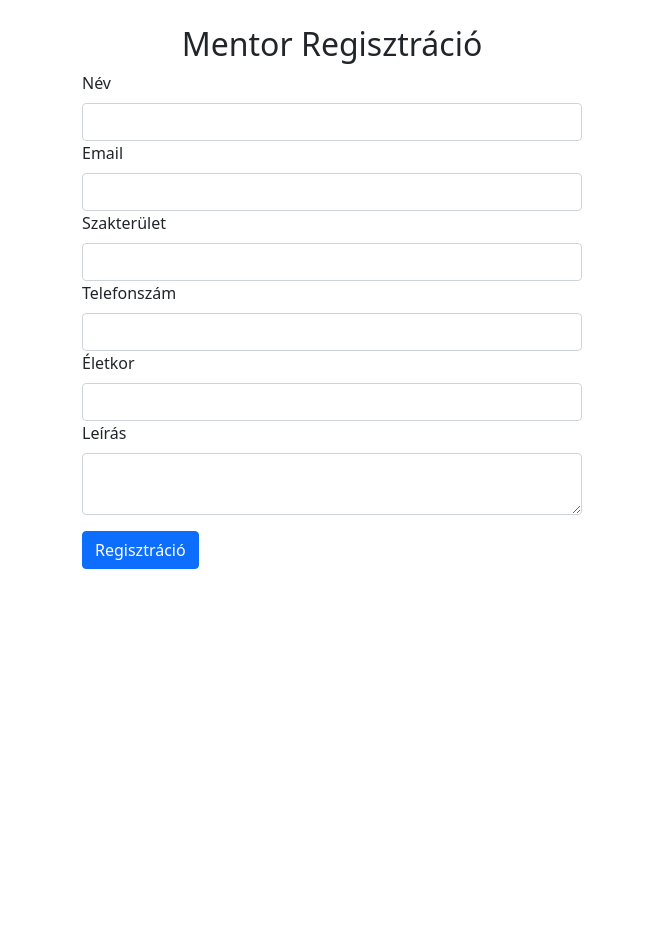
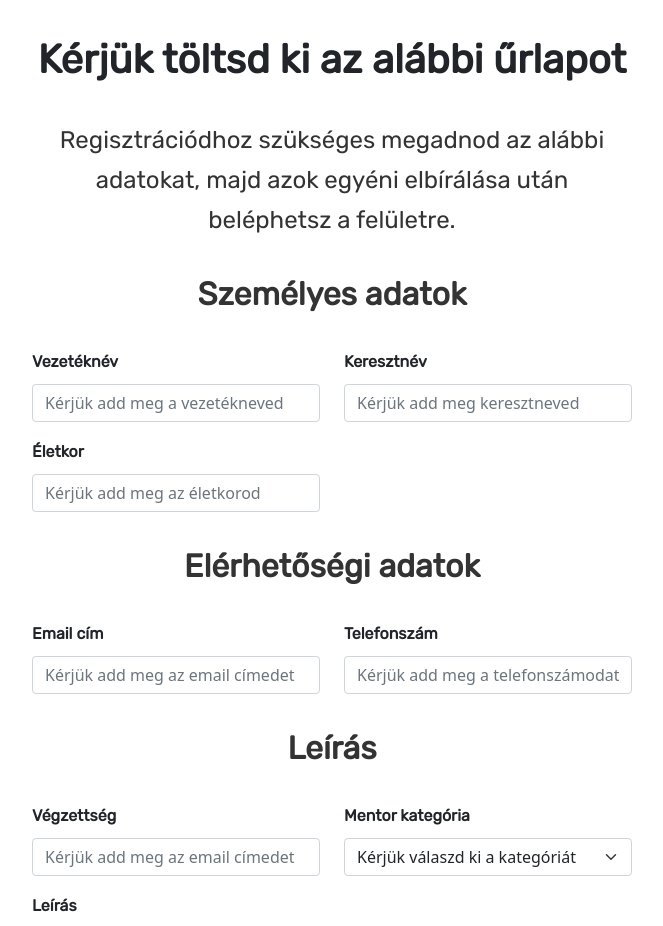
Before and after one commit to szati999/DigitalisKalakaFE, a React (Create React App) app: page /mentor in a window 1280 px wide. Shown: the top 926 px of the page, without its empty margins (308-971 px from the left). Before the commit the page ends 800 px from the top, so only its background shows below. Built offline with nearby package versions, Linux system fonts and the light colour scheme.

Commit message:
mentor register nearing finish

```diff
--- a/public/index.html
+++ b/public/index.html
@@ -1,20 +1,19 @@
 <!DOCTYPE html>
 <html lang="en">
+
 <head>
   <meta charset="utf-8" />
   <link rel="icon" href="%PUBLIC_URL%/favicon.ico" />
   <meta name="viewport" content="width=device-width, initial-scale=1" />
   <meta name="theme-color" content="#000000" />
-    <meta
-      name="description"
-      content="Web site created using create-react-app"
-    />
+  <meta name="description" content="Web site created using create-react-app" />
   <link rel="apple-touch-icon" href="%PUBLIC_URL%/logo192.png" />
   <!--
       manifest.json provides metadata used when your web app is installed on a
       user's mobile device or desktop. See https://developers.google.com/web/fundamentals/web-app-manifest/
     -->
   <link rel="manifest" href="%PUBLIC_URL%/manifest.json" />
+  <link href="https://fonts.googleapis.com/css?family=Rubik" rel="stylesheet">
   <!--
       Notice the use of %PUBLIC_URL% in the tags above.
       It will be replaced with the URL of the `public` folder during the build.
@@ -24,8 +23,9 @@
       work correctly both with client-side routing and a non-root public URL.
       Learn how to configure a non-root public URL by running `npm run build`.
     -->
-    <title>React App</title>
+  <title>Tanulok</title>
 </head>
+
 <body>
   <noscript>You need to enable JavaScript to run this app.</noscript>
   <div id="root"></div>
@@ -40,4 +40,5 @@
       To create a production bundle, use `npm run build` or `yarn build`.
     -->
 </body>
+
 </html>
--- a/src/components/MentorRegister.jsx
+++ b/src/components/MentorRegister.jsx
@@ -1,76 +1,172 @@
 import React, { useRef } from "react";
-import { Button, Form } from "react-bootstrap";
+import { Button, Col, Form, Row } from "react-bootstrap";
+// import { useNavigate } from "react-router-dom";
 
 import classes from "./MentorRegister.module.css";
+import SUBJECTS_ARRAY from "../constants/subjects";
 
 const MentorRegister = () => {
-	const nameRef = useRef();
+	// let navigate = useNavigate();
+
+	const lastNameRef = useRef();
+	const firstNameRef = useRef();
+	const ageRef = useRef();
+	const emailRef = useRef();
+	const phoneRef = useRef();
+	const educationRef = useRef();
 	const subjectRef = useRef();
 	const descRef = useRef();
-	const emailRef = useRef();
-	const ageRef = useRef();
-	const phoneRef = useRef();
 
 	const handleRegisterMentor = async (event) => {
 		event.preventDefault();
 
-		const enteredName = nameRef.current.value;
-		const enteredSubjectType = subjectRef.current.value;
-		const enteredDesc = descRef.current.value;
+		const enteredLName = lastNameRef.current.value;
+		const enteredFName = firstNameRef.current.value;
+		const enteredAge = ageRef.current.value;
 		const enteredEmail = emailRef.current.value;
-		const enteredAge = ageRef.current.value;
 		const enteredPhone = phoneRef.current.value;
-
-		console.log({
-			name: enteredName,
-			subject: enteredSubjectType,
-			description: enteredDesc,
-			email: enteredEmail,
-			age: enteredAge,
-			phone: enteredPhone,
-		});
+		const enteredEducation = educationRef.current.value;
+		const enteredSubject = subjectRef.current.value;
+		const enteredDescription = descRef.current.value;
 
 		try {
-			await fetch("http://localhost:3000/register_mentor", {
+			const resp = await fetch("http://localhost:3000/register_mentor", {
 				method: "POST",
 				headers: {
 					"Content-Type": "application/json",
 				},
 				body: JSON.stringify({
-					name: enteredName,
-					subject: enteredSubjectType,
-					description: enteredDesc,
+					name: enteredLName + enteredFName,
+					age: enteredAge,
 					email: enteredEmail,
-					age: enteredAge,
 					phone: enteredPhone,
+					education: enteredEducation,
+					subject: enteredSubject,
+					description: enteredDescription,
+					pending: true,
 				}),
 			});
+			if (resp.status === 200 || resp.status === 201) {
+				console.log("Mentor registered successfully!", resp);
+			} else {
+				console.log("Error during register (from server) ", resp);
+			}
+			// navigate("/");
 		} catch (error) {
 			console.log("Error during register: ", error);
 		}
 	};
 
+	const renderOptions = () => {
+		return SUBJECTS_ARRAY.map((item, index) => {
+			return (
+				<option key={index} value={item}>
+					{item}
+				</option>
+			);
+		});
+	};
+
 	return (
 		<div className={classes.container}>
-			<h2 className={classes.title}>Mentor Regisztráció</h2>
+			<div>
+				<h1 className={classes.title}>Kérjük töltsd ki az alábbi űrlapot</h1>
+				<p className={classes.subTitleText}>
+					Regisztrációdhoz szükséges megadnod az alábbi adatokat, majd azok
+					egyéni elbírálása után beléphetsz a felületre.
+				</p>
+			</div>
 			<Form onSubmit={handleRegisterMentor}>
+				<h2 className={classes.h2}>Személyes adatok</h2>
+
+				<Row className="mb-3">
+					<Form.Group as={Col}>
+						<Form.Label className={classes.label}>Vezetéknév</Form.Label>
+						<Form.Control
+							type="text"
+							ref={lastNameRef}
+							placeholder="Kérjük add meg a vezetékneved"
+							required
+						/>
+					</Form.Group>
+					<Form.Group as={Col}>
+						<Form.Label className={classes.label}>Keresztnév</Form.Label>
+						<Form.Control
+							type="text"
+							ref={firstNameRef}
+							placeholder="Kérjük add meg keresztneved"
+							required
+						/>
+					</Form.Group>
+				</Row>
+				<Row>
+					<Col sm={6}>
+						<Form.Label className={classes.label}>Életkor</Form.Label>
+						<Form.Control
+							type="number"
+							ref={ageRef}
+							placeholder="Kérjük add meg az életkorod"
+							required
+						/>
+					</Col>
+				</Row>
+				<h2 className={classes.h2}>Elérhetőségi adatok</h2>
+				<Row className="mb-3">
+					<Form.Group as={Col}>
+						<Form.Label className={classes.label}>Email cím</Form.Label>
+						<Form.Control
+							type="email"
+							ref={emailRef}
+							placeholder="Kérjük add meg az email címedet"
+							required
+						/>
+					</Form.Group>
+					<Form.Group as={Col}>
+						<Form.Label className={classes.label}>Telefonszám</Form.Label>
+						<Form.Control
+							type="text"
+							ref={phoneRef}
+							placeholder="Kérjük add meg a telefonszámodat"
+							required
+						/>
+					</Form.Group>
+				</Row>
+				<h2 className={classes.h2}>Leírás</h2>
+				<Row className="mb-3">
+					<Form.Group as={Col}>
+						<Form.Label className={classes.label}>Végzettség</Form.Label>
+						<Form.Control
+							type="text"
+							ref={educationRef}
+							placeholder="Kérjük add meg az email címedet"
+							required
+						/>
+					</Form.Group>
+					<Form.Group as={Col}>
+						<Form.Label className={classes.label}>Mentor kategória</Form.Label>
+						<Form.Select ref={subjectRef} required>
+							<option value="">Kérjük válaszd ki a kategóriát</option>
+							{renderOptions()}
+						</Form.Select>
+					</Form.Group>
+				</Row>
 				<Form.Group className="mb-3">
-					<Form.Label>Név</Form.Label>
-					<Form.Control type="text" ref={nameRef} required />
-					<Form.Label>Email</Form.Label>
-					<Form.Control type="email" ref={emailRef} required />
-					<Form.Label>Szakterület</Form.Label>
-					<Form.Control type="text" ref={subjectRef} required />
-					<Form.Label>Telefonszám</Form.Label>
-					<Form.Control type="text" ref={phoneRef} required />
-					<Form.Label>Életkor</Form.Label>
-					<Form.Control type="number" ref={ageRef} />
-					<Form.Label>Leírás</Form.Label>
-					<Form.Control as="textarea" ref={descRef} />
+					<Form.Label className={classes.label}>Leírás</Form.Label>
+					<Form.Control
+						as="textarea"
+						ref={descRef}
+						placeholder="Kérjük ismertesd magad pár sorban"
+					/>
+					<p className={classes.descText}>
+						Miért szeretnél önkéntes mentor lenni? Miért gondolod, hogy
+						megfelelő vagy ehhez a feladathoz?
+					</p>
 				</Form.Group>
-				<Button variant="primary" type="submit">
-					Regisztráció
-				</Button>
+				<div className={`mb-5 ${classes.submitBtnRow}`}>
+					<Button variant="primary" type="submit" className={classes.submitBtn}>
+						Űrlap beküldése
+					</Button>
+				</div>
 			</Form>
 		</div>
 	);
--- a/src/components/MentorRegister.module.css
+++ b/src/components/MentorRegister.module.css
@@ -1,9 +1,55 @@
 .container {
-	width: 500px;
+	max-width: 600px;
 	margin: 0 auto;
 }
-
 .title {
 	text-align: center;
-	margin-top: 5%;
+	margin: 5% 0;
+	font-family: Rubik;
+	font-style: normal;
+	font-weight: 900;
+	font-size: 40px;
+	line-height: 60px;
 }
+.subTitleText {
+	font-family: Rubik;
+	font-style: normal;
+	font-weight: normal;
+	font-size: 24px;
+	line-height: 40px;
+	text-align: center;
+	color: #333333;
+	margin-bottom: 5%;
+}
+.h2 {
+	font-family: Rubik;
+	font-style: normal;
+	font-weight: bold;
+	font-size: 32px;
+	line-height: 48px;
+	text-align: center;
+	color: #333333;
+	margin: 5% 0;
+}
+.label {
+	font-family: Rubik;
+	font-style: normal;
+	font-weight: bold;
+	font-size: 16px;
+	line-height: 28px;
+}
+.descText {
+	font-family: Rubik;
+	font-style: normal;
+	font-weight: normal;
+	font-size: 14px;
+	line-height: 24px;
+	margin-top: 1%;
+}
+.submitBtnRow {
+	display: flex;
+	justify-content: center;
+}
+.submitBtn {
+	width: 25%;
+}
--- /dev/null
+++ b/src/constants/subjects.js
@@ -0,0 +1,25 @@
+const SUBJECTS = {
+	sub1: "Roman",
+	sub2: "Magyar",
+	sub3: "Matek",
+	sub4: "Fizika",
+	sub5: "Kemia",
+	sub6: "Biologia",
+	sub7: "Informatika",
+	sub8: "Foldrajz",
+	sub9: "Angol",
+	sub10: "Nemet",
+};
+const SUBJECTS_ARRAY = [
+	SUBJECTS.sub1,
+	SUBJECTS.sub2,
+	SUBJECTS.sub3,
+	SUBJECTS.sub4,
+	SUBJECTS.sub5,
+	SUBJECTS.sub6,
+	SUBJECTS.sub7,
+	SUBJECTS.sub8,
+	SUBJECTS.sub9,
+	SUBJECTS.sub10,
+];
+export default SUBJECTS_ARRAY;
```
Also changed, not shown: src/index.css (+8 -8 lines). Lines whose indentation alone changed are shown as unchanged.
